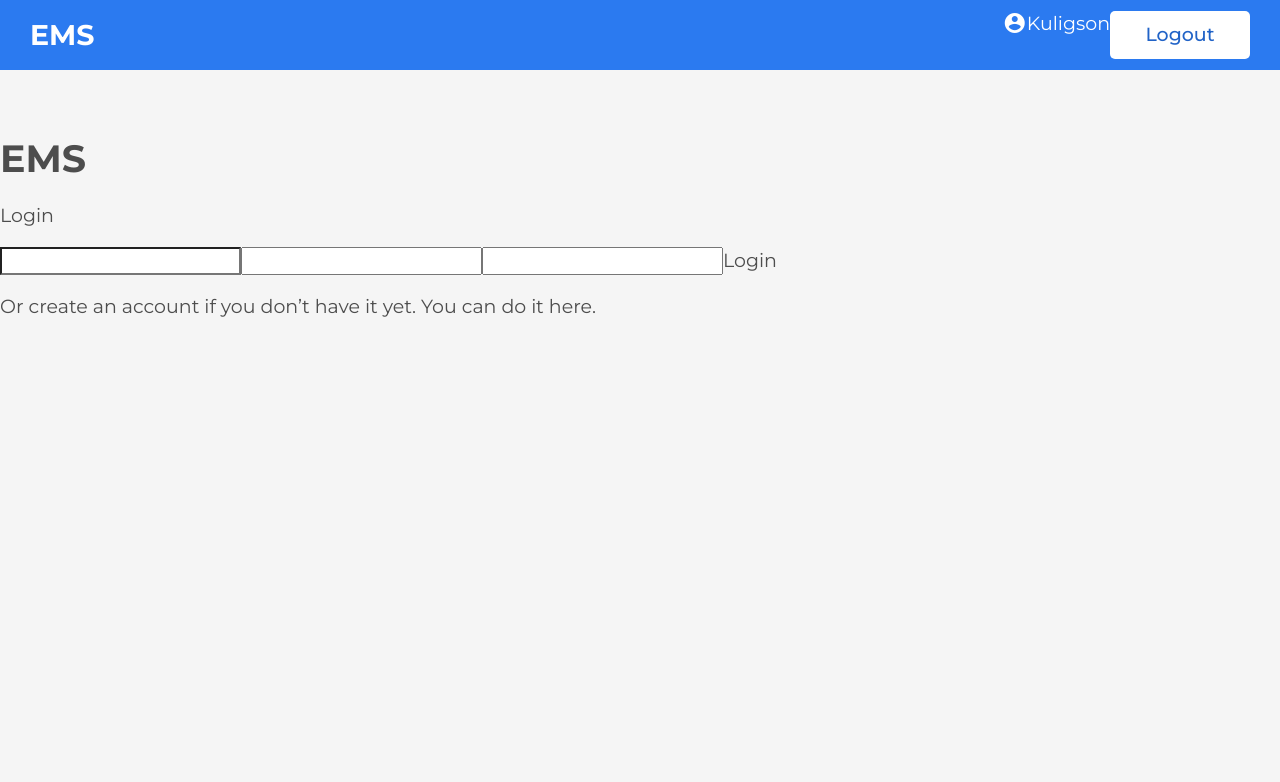
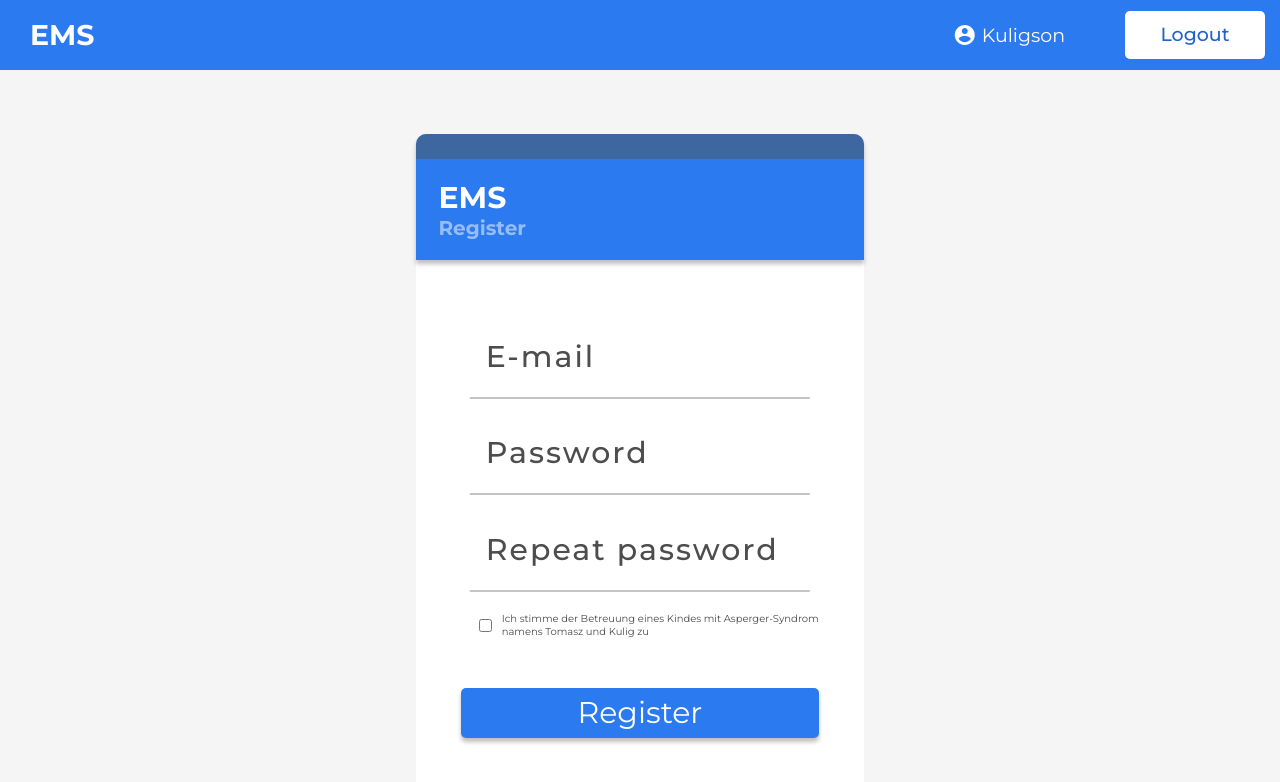
Before and after one commit to jaqb8/EMS-frontend, a Vue app in the folder ems-frontend/: page /register in a window 1280 px wide. Shown: the top 782 px of the page. Built offline with nearby package versions, Linux system fonts and the light colour scheme.

Commit message:
navbar fix, register update, login nothig

```diff
--- /dev/null
+++ b/ems-frontend/src/assets/css/loginRegisterStyles.css
@@ -0,0 +1,155 @@
+.form-container{
+  min-height: 280px;
+  margin: 0 auto;
+  background: #fff;
+  border-radius: 10px;
+  padding-bottom: 10%;
+}
+.form-top-bar{
+  background: #2B7AF0;
+  border-radius: 10px 10px 0px 0px;
+  overflow: hidden;
+  box-shadow: 0px 4px 4px rgba(0, 0, 0, 0.25);
+}
+.bar-top-line{
+  height: 25px;
+  width: 100%;
+  background: #525457;
+  opacity: .5;
+}
+.bar-bottom-container{
+  text-align: left;
+  padding: 20px 0 20px 5%;
+}
+.bar-bottom-container h1{
+  font-size: 30px;
+  font-weight: bold;
+  line-height: 37px;
+  margin: 0;
+  color: #FFFFFF;
+}
+.bar-bottom-container p{
+  font-weight: bold;
+  font-size: 20px;
+  line-height: 24px;
+  margin: 0;
+  color: #FFFFFF;
+  opacity: 0.5;
+}
+form{
+  width: 80%;
+  display: flex;
+  flex-direction: column;
+  margin: 5% auto 0;
+  padding: 40px 0;
+}
+form input:not([type="checkbox"]){
+  width: 95%;
+  display: block;
+  border: none;
+  font-size: 30px;
+  margin: 20px auto;
+  text-indent: 15px;
+  transition: .3s;
+  cursor: pointer;
+}
+.input-container span.active{
+  left: 50%;
+}
+form button{
+  background: #2B7AF0;
+  height: 50px;
+  box-shadow: 0px 4px 4px rgba(0, 0, 0, 0.25);
+  border: none;
+  color: white;
+  border-radius: 5px;
+  margin: 50px 0;
+  font-size: 30px;
+  cursor: pointer;
+}
+.create-account{
+  width: 60%;
+  text-align: center;
+  margin: 0 auto;
+}
+.input-container{
+  position: relative;
+  display: flex;
+  margin: 0 0 20px 0;
+}
+.input-container label{
+  position: absolute;
+  top: 45%;
+  left: 25px;
+  transform: translateY(-50%);
+  font-size: 30px;
+  letter-spacing: 2px;
+  font-weight: 500;
+  transition: 0.4s;
+  cursor: pointer;
+}
+.input-container label[for="password"].active{
+  transform: scale(0.5) translate(-75px, -100px);
+  color: #2163C7;
+}
+.input-container label[for="password2"].active{
+  transform: scale(0.5) translate(-150px, -100px);
+  color: #2163C7;
+}
+.input-container label[for="email"].active{
+  transform: scale(0.5) translate(-50px, -100px);
+  color: #2163C7;
+}
+.input-container::after{
+  content: "";
+  position: absolute;
+  left: 50%;
+  bottom: 0;
+  width: 95%;
+  height: 2px;
+  transform: translateX(-50%);
+  background: #c4c4c4;
+}
+.bottom-line-wrapper{
+  position: absolute;
+  left: 50%;
+  bottom: 0;
+  width: 95%;
+  height: 2px;
+  transform: translateX(-50%);
+  overflow: hidden;
+  z-index: 1;
+}
+.bottom-line-wrapper span.active{
+  position: absolute;
+  left: 50%;
+  width: 100%;
+  height: 2px;
+  background: #2163C7;
+  transform: translateX(-250%);
+  z-index: 1;
+  animation: bottomInputBar .4s forwards;
+}
+@keyframes bottomInputBar {
+  0%{
+    transform: translateX(-250%);
+  }
+  100%{
+    transform: translateX(-50%);
+  }
+}
+.keepMeLogIn__container, .agreement__container{
+  display: flex;
+  align-items: center;
+}
+#keepMeLogIn, #agreement{
+  margin-left: 5%;
+  margin-right: 10px;
+}
+.keepMeLogIn__text, .agreement__text{
+  display: block;
+  cursor: pointer;
+}
+.agreement__text{
+  font-size: 10px;
+}
--- a/ems-frontend/src/components/layout/Navbar.vue
+++ b/ems-frontend/src/components/layout/Navbar.vue
@@ -54,15 +54,19 @@ export default {
   .nav__left-container,
   .nav__right-container{
     display: flex;
+    align-items: center;
     width: 50%;
     padding: 0 15px 0 30px;
   }
   .nav__right-container{
     justify-content: flex-end;
-    padding: 0 30px 0 15px;
   }
   .nav__icon-container{
     display: flex;
+    margin-right: 60px;
+  }
+  .nav__icon{
+    margin-right: 5px;
   }
   .nav__button-container button{
     width: 140px;
--- a/ems-frontend/src/components/login.vue
+++ b/ems-frontend/src/components/login.vue
@@ -43,6 +43,7 @@ You can do it <router-link to="/register">here</router-link>.</p>
 </template>
 
 <script>
+// import { mixin } from '../utils/loginRegisterScripts.js'
 export default {
   name: "Login",
   data (){
@@ -50,6 +51,7 @@ export default {
       // focused: false
     }
   },
+  // mixins: [mixin],
   methods: {
     activeClassClear(){
       if(this.$refs.passwordInput.value === "") {
@@ -75,155 +77,8 @@ export default {
   }
 };
 </script>
-
+      }
 <!-- Add "scoped" attribute to limit CSS to this component only -->
 <style>
-  .form-container{
-    min-height: 280px;
-    margin: 0 auto;
-    background: #fff;
-    border-radius: 10px;
-    padding-bottom: 10%;
-  }
-  .form-top-bar{
-    background: #2B7AF0;
-    border-radius: 10px 10px 0px 0px;
-    overflow: hidden;
-    box-shadow: 0px 4px 4px rgba(0, 0, 0, 0.25);
-  }
-  .bar-top-line{
-    height: 25px;
-    width: 100%;
-    background: #525457;
-    opacity: .5;
-  }
-  .bar-bottom-container{
-    text-align: left;
-    padding: 20px 0 20px 5%;
-  }
-  .bar-bottom-container h1{
-    font-size: 30px;
-    font-weight: bold;
-    line-height: 37px;
-    margin: 0;
-    color: #FFFFFF;
-  }
-  .bar-bottom-container p{
-    font-weight: bold;
-    font-size: 20px;
-    line-height: 24px;
-    margin: 0;
-    color: #FFFFFF;
-    opacity: 0.5;
-  }
-  form{
-    width: 80%;
-    display: flex;
-    flex-direction: column;
-    margin: 5% auto 0;
-    padding: 40px 0;
-  }
-  form input:not([type="checkbox"]){
-    width: 95%;
-    display: block;
-    border: none;
-    font-size: 30px;
-    margin: 20px auto;
-    text-indent: 15px;
-    transition: .3s;
-    cursor: pointer;
-  }
-  .input-container span.active{
-    left: 50%;
-  }
-  form button{
-    background: #2B7AF0;
-    height: 50px;
-    box-shadow: 0px 4px 4px rgba(0, 0, 0, 0.25);
-    border: none;
-    color: white;
-    border-radius: 5px;
-    margin: 50px 0;
-    font-size: 30px;
-    cursor: pointer;
-  }
-  .create-account{
-    width: 60%;
-    text-align: center;
-    margin: 0 auto;
-  }
-  .input-container{
-    position: relative;
-    display: flex;
-    margin: 0 0 20px 0;
-  }
-  .input-container label{
-    position: absolute;
-    top: 45%;
-    left: 25px;
-    transform: translateY(-50%);
-    font-size: 30px;
-    letter-spacing: 2px;
-    font-weight: 500px;
-    transition: 0.4s;
-    cursor: pointer;
-  }
-  .input-container label[for="password"].active{
-    transform: scale(0.5) translate(-75px, -100px);
-    color: #2163C7;
-  }
-  .input-container label[for="email"].active{
-    transform: scale(0.5) translate(-50px, -100px);
-    color: #2163C7;
-  }
-  .input-container::after{
-    content: "";
-    position: absolute;
-    left: 50%;
-    bottom: 0;
-    width: 95%;
-    height: 2px;
-    transform: translateX(-50%);
-    background: #c4c4c4;
-  }
-  .bottom-line-wrapper{
-    position: absolute;
-    left: 50%;
-    bottom: 0;
-    width: 95%;
-    height: 2px;
-    transform: translateX(-50%);
-    overflow: hidden;
-    z-index: 1;
-  }
-  .bottom-line-wrapper span.active{
-    position: absolute;
-    left: 50%;
-    width: 100%;
-    height: 2px;
-    background: #2163C7;
-    transform: translateX(-250%);
-    z-index: 1;
-    animation: bottomInputBar .4s forwards;
-  }
-  @keyframes bottomInputBar {
-    0%{
-      transform: translateX(-250%);
-    }
-    100%{
-      transform: translateX(-50%);
-    }
-  }
-  .keepMeLogIn__container{
-    display: flex;
-    align-items: center;
-  }
-  #keepMeLogIn{
-    margin-left: 5%;
-    margin-right: 10px;
-  }
-  .keepMeLogIn__text{
-    display: block;
-    cursor: pointer;
-  }
+
 </style>
--- a/ems-frontend/src/components/register.vue
+++ b/ems-frontend/src/components/register.vue
@@ -1,20 +1,54 @@
 <template>
-  <div class="login-form">
+  <div class="form-container">
     <div class="form-top-bar">
       <div class="bar-top-line"></div>
       <div class="bar-bottom-container">
         <h1>EMS</h1>
-        <p>Login</p>
+        <p>Register</p>
       </div>
     </div>
     <form>
-      <input id="email" type="text">
-      <input id="password" type="password">
-      <input id="retype-password" type="password">
-      <button id="form-submit-btn">Login</button>
+      <div class="input-container">
+          <label for="email" ref="emailLabel">E-mail</label>
+          <input @focus="onFocus()"
+                @blur="activeClassClear()"
+                id="email"
+                type="text"
+                ref="emailInput">
+          <div class="bottom-line-wrapper">
+            <span ref="emailSpan"></span>
+          </div>
+      </div>
+      <div class="input-container">
+          <label for="password" ref="passwordLabel">Password</label>
+          <input @focus="onFocus()"
+                @blur="activeClassClear()"
+                id="password"
+                type="password"
+                ref="passwordInput">
+
+          <div class="bottom-line-wrapper">
+            <span ref="passwordSpan"></span>
+          </div>
+      </div>
+      <div class="input-container">
+          <label for="password2" ref="passwordLabel2">Repeat password</label>
+          <input @focus="onFocus()"
+                @blur="activeClassClear()"
+                id="password2"
+                type="password"
+                ref="passwordInput2">
+
+          <div class="bottom-line-wrapper">
+            <span ref="passwordSpan2"></span>
+          </div>
+      </div>
+      <div class="agreement__container">
+        <input type="checkbox" name="agreement" id="agreement">
+        <label for="agreement" class="agreement__text">Ich stimme der Betreuung eines Kindes mit Asperger-Syndrom namens Tomasz und Kulig zu</label>
+      </div>
+      <button id="form-submit-btn">Register</button>
     </form>
-    <p class="create-account">Or create an account if you don’t have it yet.
-You can do it here.</p>
   </div>
 </template>
 
@@ -25,6 +59,37 @@ export default {
     return {
       msg: 'Welcome'
     }
+  },
+  methods: {
+    activeClassClear(){
+      if(this.$refs.passwordInput.value === "") {
+        this.$refs.passwordLabel.classList.remove("active");
+        this.$refs.passwordSpan.classList.remove("active");
+      }
+      if(this.$refs.passwordInput2.value === "") {
+        this.$refs.passwordLabel2.classList.remove("active");
+        this.$refs.passwordSpan2.classList.remove("active");
+      }
+      if(this.$refs.emailInput.value === "") {
+         this.$refs.emailLabel.classList.remove("active");
+         this.$refs.emailSpan.classList.remove("active");
+      }
+    },
+    onFocus(){
+      if(document.activeElement.id === "password"){
+        this.activeClassClear();
+        this.$refs.passwordLabel.classList.add("active");
+        this.$refs.passwordSpan.classList.add("active");
+      }else if(document.activeElement.id === "password2"){
+        this.activeClassClear();
+        this.$refs.passwordLabel2.classList.add("active");
+        this.$refs.passwordSpan2.classList.add("active");
+      }else if(document.activeElement.id === "email"){
+        this.activeClassClear();
+        this.$refs.emailLabel.classList.add("active");
+        this.$refs.emailSpan.classList.add("active");
+      }
+    }
   }
 };
 </script>
--- a/ems-frontend/src/main.js
+++ b/ems-frontend/src/main.js
@@ -2,7 +2,8 @@ import Vue from "vue";
 import App from "./App.vue";
 import router from "./router";
 import store from "./store";
-import './assets/reset.css';
+import './assets/css/reset.css';
+import './assets/css/loginRegisterStyles.css';
 
 Vue.config.productionTip = false;
 
--- /dev/null
+++ b/ems-frontend/src/utils/loginRegisterScripts.js
@@ -0,0 +1,20 @@
+export const mixin = {activeClassClear(){
+  if(this.$refs.passwordInput.value === "") {
+    this.$refs.passwordLabel.classList.remove("active");
+    this.$refs.passwordSpan.classList.remove("active");
+  }
+  if(this.$refs.emailInput.value === "") {
+     this.$refs.emailLabel.classList.remove("active");
+     this.$refs.emailSpan.classList.remove("active");
+  }
+},
+onFocus(){
+  if(document.activeElement.id === "password"){
+    this.activeClassClear();
+    this.$refs.passwordLabel.classList.add("active");
+    this.$refs.passwordSpan.classList.add("active");
+  }else if(document.activeElement.id === "email"){
+    this.activeClassClear();
+    this.$refs.emailLabel.classList.add("active");
+    this.$refs.emailSpan.classList.add("active");
+  }}}
--- a/ems-frontend/src/views/Register.vue
+++ b/ems-frontend/src/views/Register.vue
@@ -1,5 +1,5 @@
 <template>
-  <div class="login">
+  <div class="register">
     <Register/>
   </div>
 </template>
@@ -34,3 +34,9 @@ export default {
   }
 };
 </script>
+<style scoped>
+.register{
+    width: 35%;
+    margin: 0 auto;
+  }
+</style>
```
Also changed, not shown: ems-frontend/src/assets/css/reset.css (renamed from ems-frontend/src/assets/reset.css), ems-frontend/src/assets/logo.svg (deleted).
